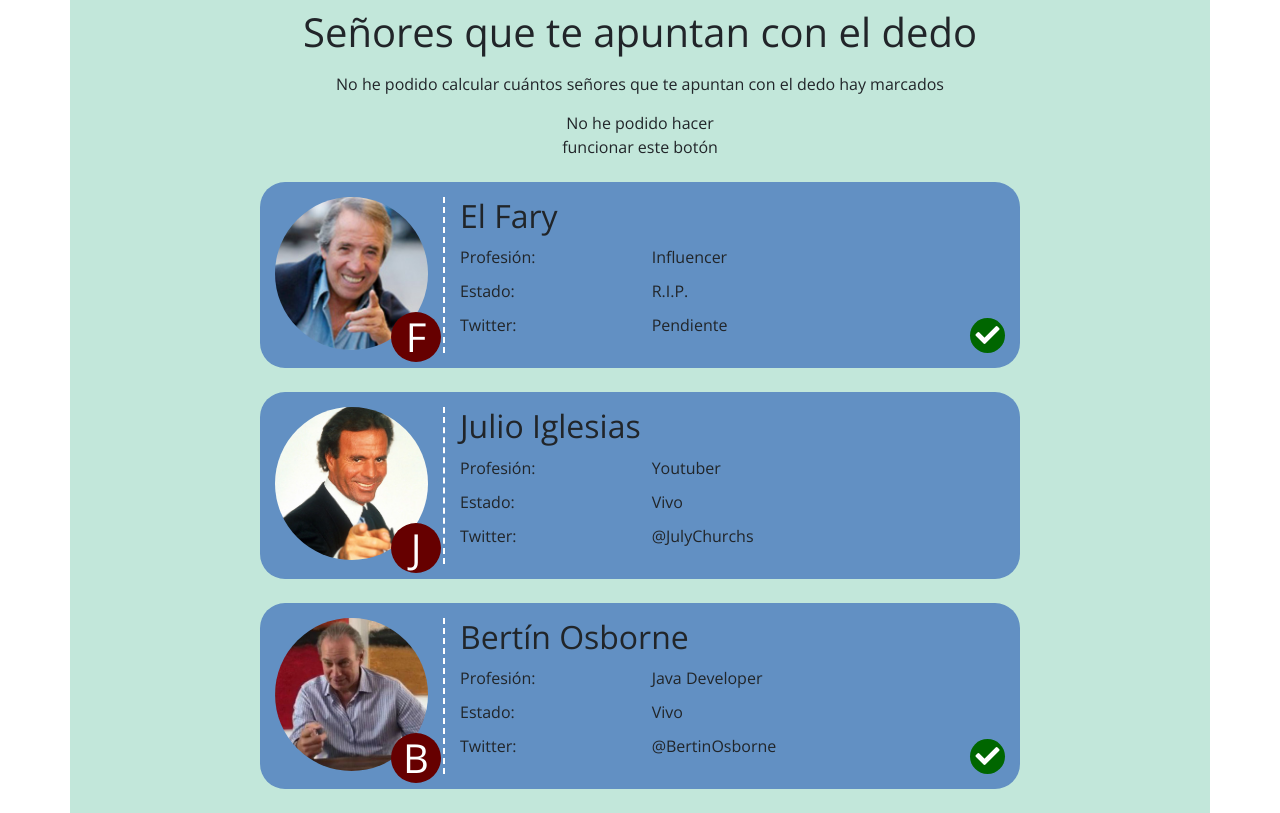
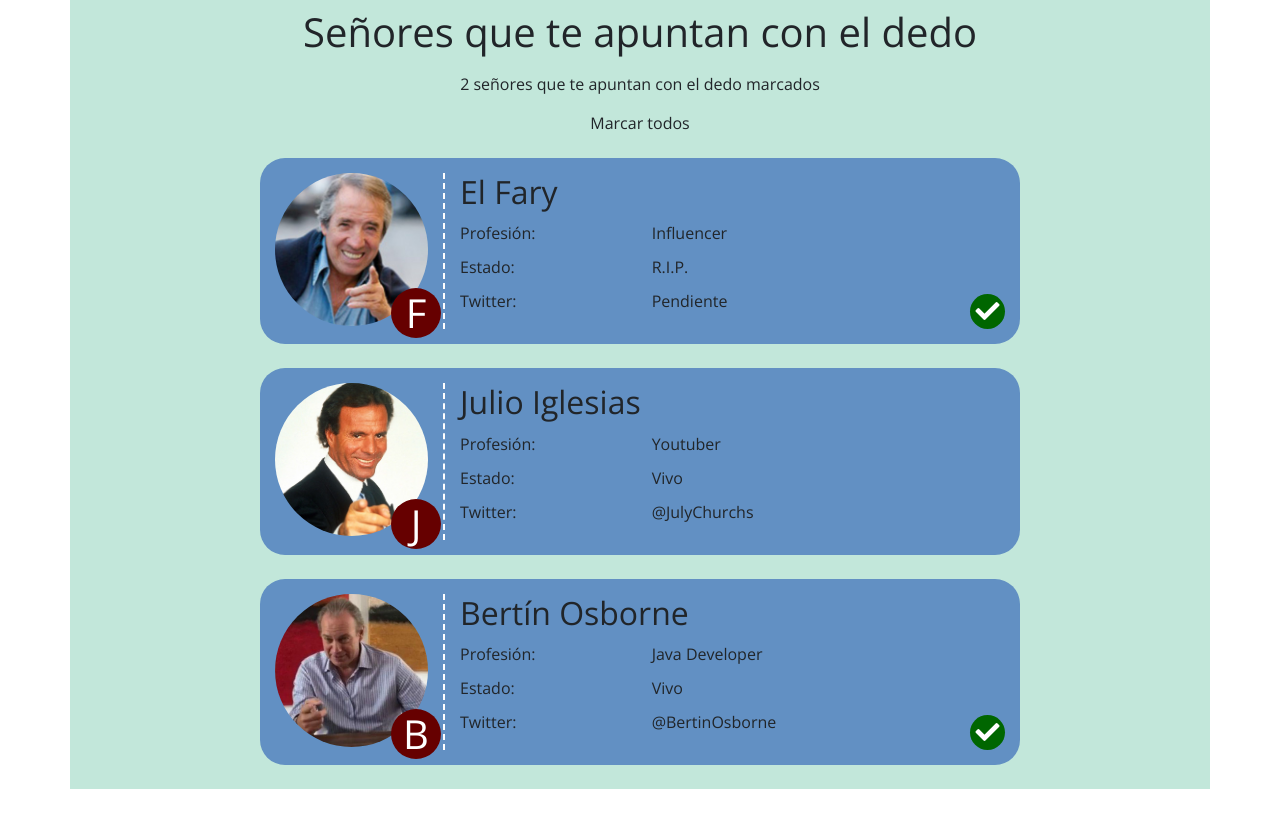
Before and after one commit to r-navarrouribe/c2-react-senyores, a React (Create React App) app: page / in a window 1280 px wide. Built offline with nearby package versions, Linux system fonts and the light colour scheme.

Commit message:
Contador de senyores estático

```diff
--- a/src/components/Header.js
+++ b/src/components/Header.js
@@ -3,18 +3,24 @@ export const Header = (props) => {
   const cambiarMarcado = () => {
     marcado2 ? setMarcado2(false) : setMarcado2(true);
   };
+  const contador = () => {
+    const contadorMarcados = arraySenyores.filter(
+      (senyor) => senyor.marcado
+    ).length;
+    return contadorMarcados;
+  };
   return (
     <header className="cabecera text-center py-2 row">
       <h1 className="col-12">Señores que te apuntan con el dedo</h1>
       <span className="col-12 mt-2">
-        <span className="total">No he podido calcular cuántos</span> señores que
-        te apuntan con el dedo hay marcados
+        <span className="total">{contador()}</span> señores que te apuntan con
+        el dedo marcados
       </span>
       <button
         className="marcar-todos col-2 offset-5 btn mt-2"
         onClick={cambiarMarcado}
       >
-        No he podido hacer funcionar este botón
+        Marcar todos
       </button>
     </header>
   );
```
